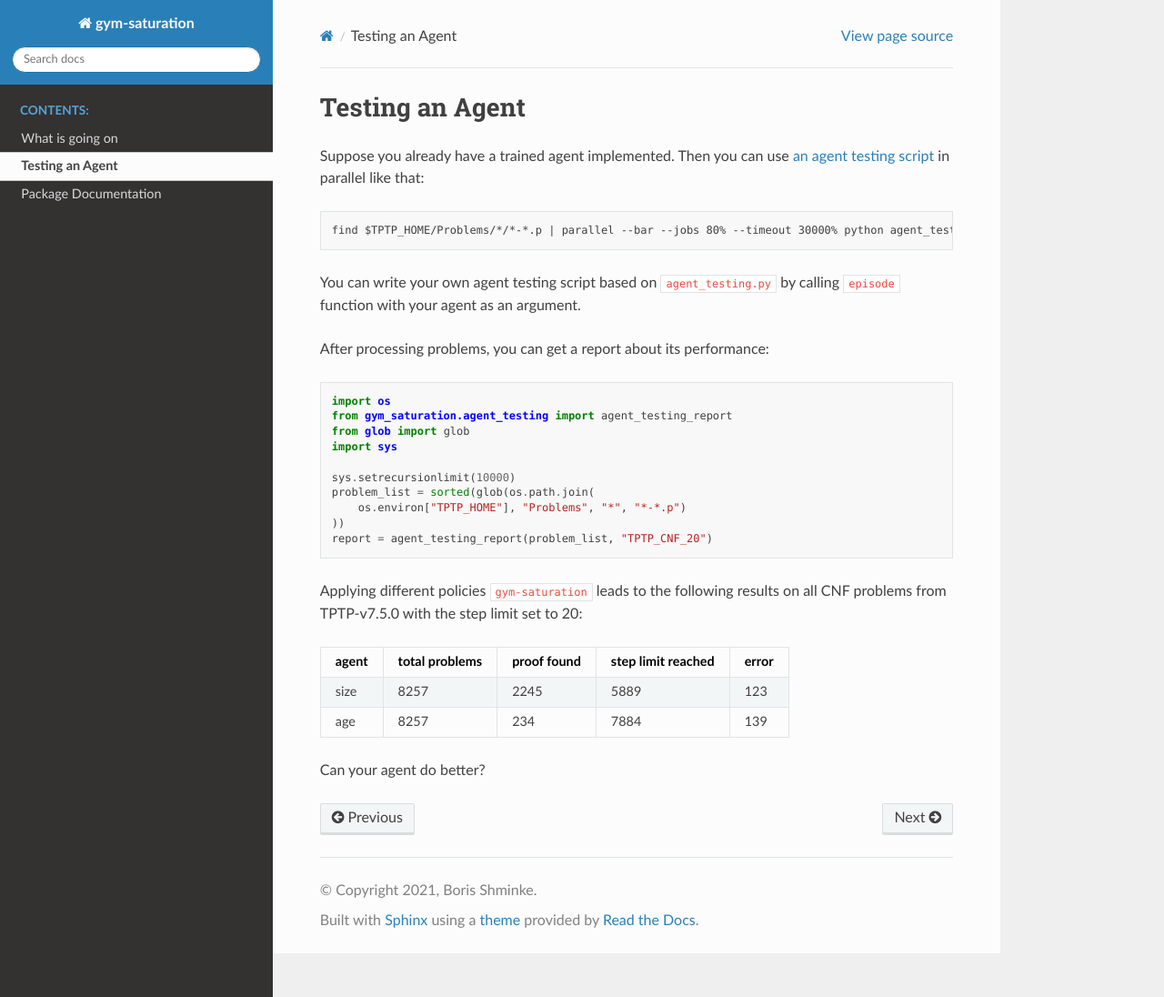
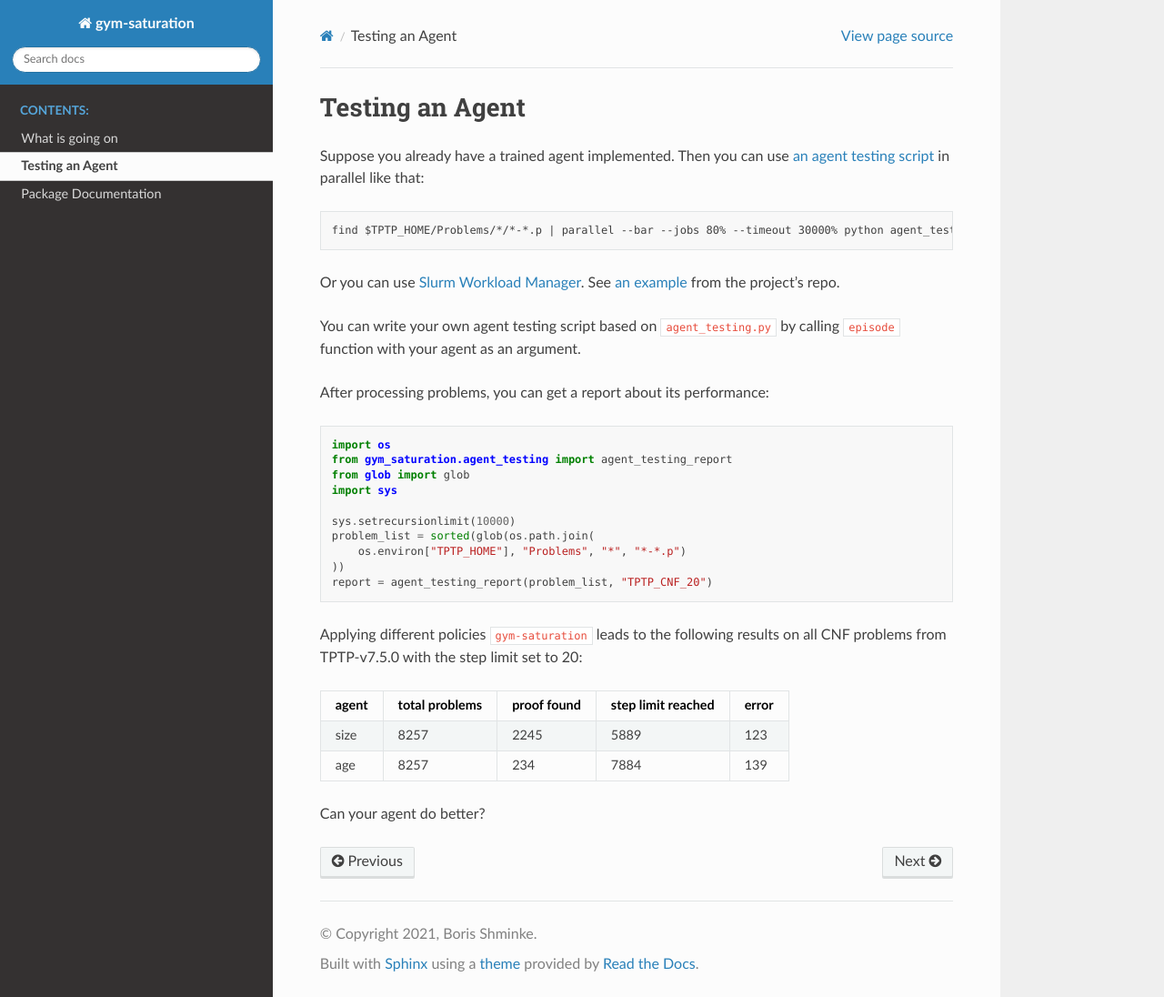
Before and after one commit to inpefess/gym-saturation, a Sphinx documentation site: the page built from doc/source/testing-an-agent.rst, in a window 1280 px wide and 1096 px high. Shown: the whole window at 91% size. Built offline with Sphinx 7.4.7 and the Read the Docs theme 2.0.0, drawn with Linux system fonts in a browser that asks for light colours.

Commit message:
mention Slurm in the documentation

```diff
--- a/doc/source/testing-an-agent.rst
+++ b/doc/source/testing-an-agent.rst
@@ -20,6 +20,8 @@ Testing an Agent
 Suppose you already have a trained agent implemented. Then you can use `an agent testing script`_ in parallel like that::
 
   find $TPTP_HOME/Problems/*/*-*.p | parallel --bar --jobs 80% --timeout 30000% python agent_testing.py --problem_file {} --output_folder TPTP_CNF --step_limit 20
+
+Or you can use `Slurm Workload Manager <https://slurm.schedmd.com/>`__. See `an example <https://github.com/inpefess/gym-saturation/blob/master/gym_saturation/slurm-jobs>`__ from the project's repo.
 
 You can write your own agent testing script based on ``agent_testing.py`` by calling ``episode`` function with your agent as an argument.
 
```
